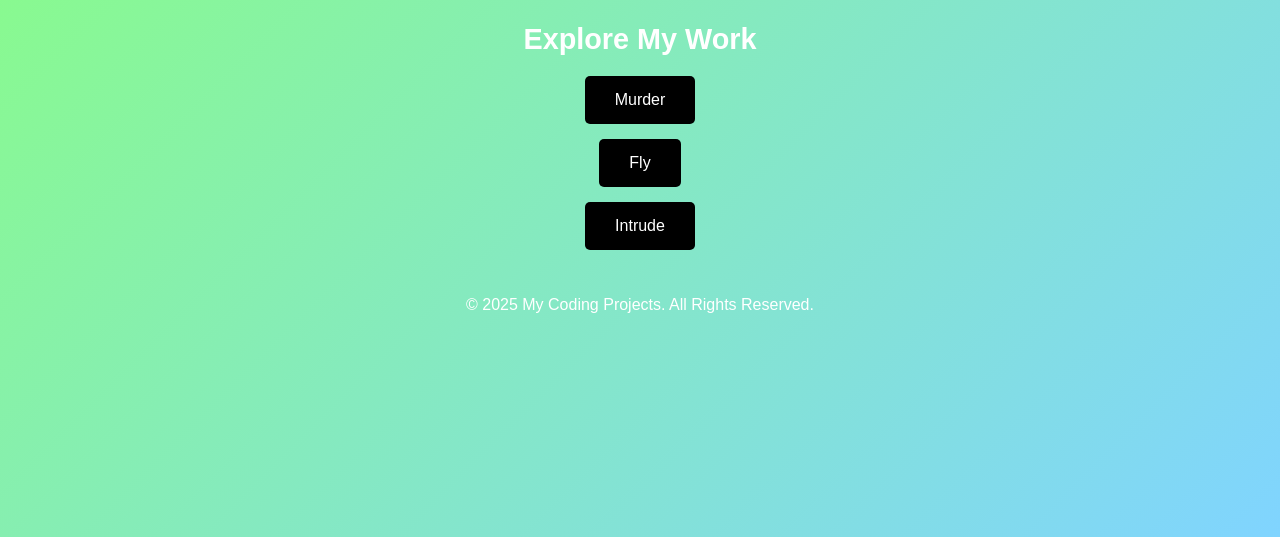
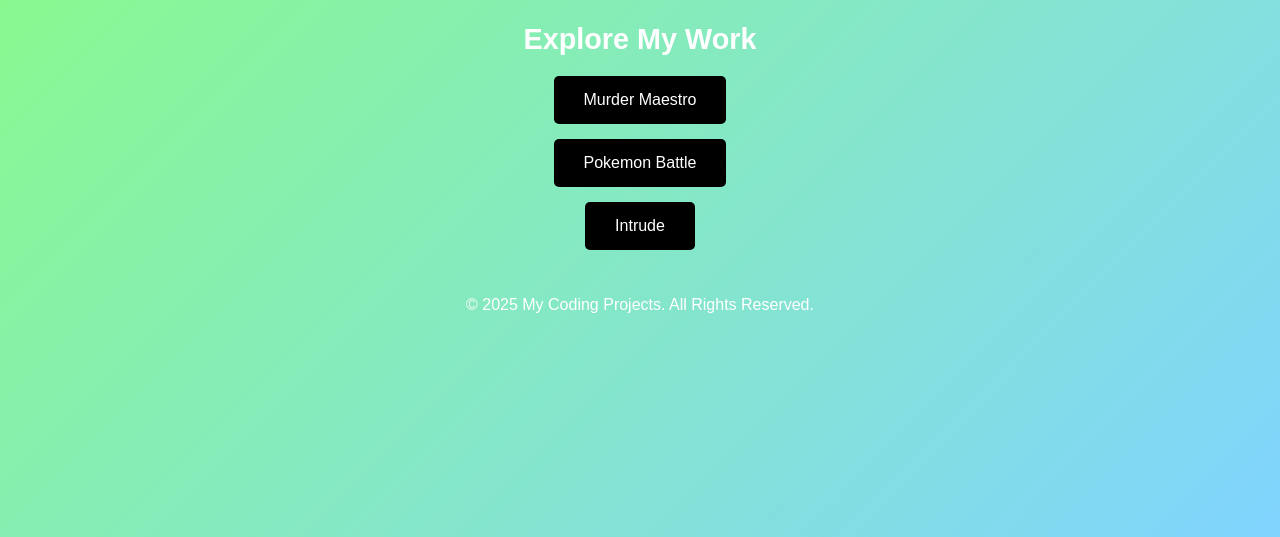
Before and after one commit to Opponite/coderhub, a plain HTML site: page index.html in a window 1280 px wide. Shown: the part 263-800 px from the top of the page. Drawn offline with Linux system fonts and the light colour scheme.

Commit message:
Update index.html

```diff
--- a/index.html
+++ b/index.html
@@ -14,9 +14,9 @@
         <section class="projects">
             <h2>Explore My Work</h2>
             <div class="project-links">
-                <button onclick="window.open('https://studio.code.org/projects/gamelab/UXLydQt0WBwcfVKdYm4y8Wz7w5qo10TGfRDiBNCjiQU', '_blank')">Murder</button>
-                <button onclick="window.open('https://studio.code.org/projects/gamelab/5JwlhHhYQHyFyyt2gEkQ7mZIvvp-Yy82iYGZicbPxzU/edit', '_blank')">Fly</button>
-                <button onclick="window.open('https://studio.code.org/projects/applab/Q1IRRrQwl_y-X4luU--ge_kQNYhCuxxBIcsBdtLu6yM/edit', '_blank')">Intrude</button>
+                <button onclick="window.open('https://studio.code.org/projects/gamelab/UXLydQt0WBwcfVKdYm4y8Wz7w5qo10TGfRDiBNCjiQU', '_blank')">Murder Maestro</button>
+                <button onclick="window.open('https://studio.code.org/projects/applab/QIHKEMm090YfUwBmPOpW7jvXEsw0-zgR5RHj9duIBp4', '_blank')">Pokemon Battle</button>
+                <button onclick="window.open('https://studio.code.org/projects/applab/Q1IRRrQwl_y-X4luU--ge_kQNYhCuxxBIcsBdtLu6yM', '_blank')">Intrude</button>
             </div>
         </section>
     </main>
```
